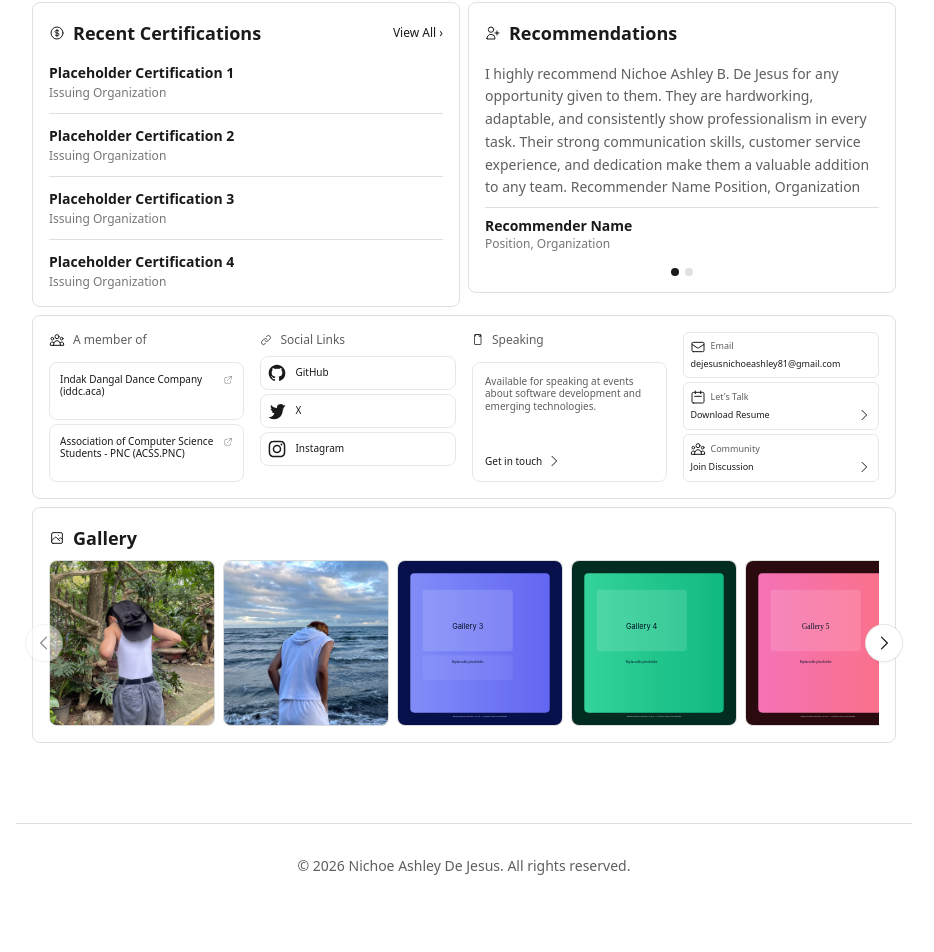
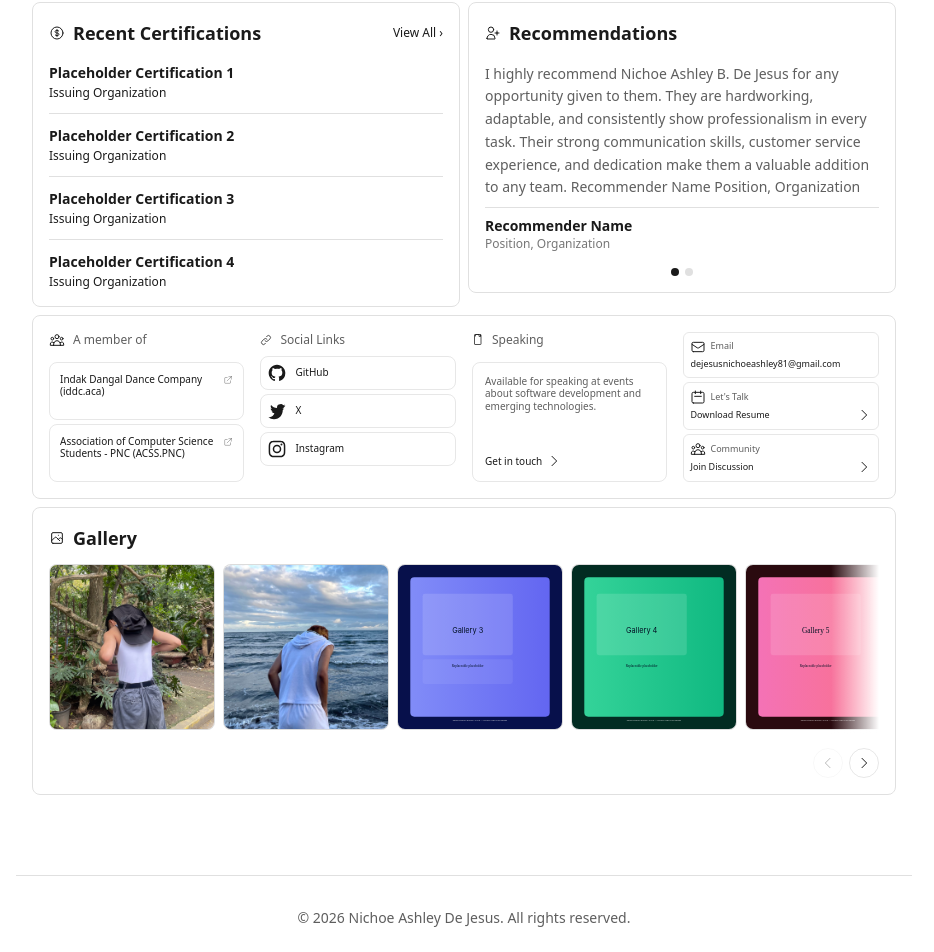
Before and after one commit to ashdejesus/portfolio, a Next.js app: page / in a window 1280 px wide. Shown: the part 1464-2416 px from the top of the page, without its empty margins (176-1110 px from the left). Before the commit the page ends 2372 px from the top, so only its background shows below. Built offline with nearby package versions, Linux system fonts and the light colour scheme; a web font is replaced by a local one.

Commit message:
feat: add Hero, RecentCertifications, About, Gallery, and Contact components with resume download API route and global styles.

```diff
--- a/app/globals.css
+++ b/app/globals.css
@@ -27,6 +27,15 @@
   font-display: swap;
   font-weight: 700;
 }
+/* Fallback for Open Runde — matches bryllim.com metric overrides to prevent layout shift */
+@font-face {
+  font-family: "__openRunde_Fallback_bc356b";
+  src: local("Arial");
+  ascent-override: 90.00%;
+  descent-override: 22.43%;
+  line-gap-override: 0.00%;
+  size-adjust: 107.64%;
+}
 
 @font-face {
   font-family: "__geistSans_1e4310";
@@ -34,12 +43,30 @@
   font-display: swap;
   font-weight: 100 900;
 }
+/* Fallback for Geist Sans */
+@font-face {
+  font-family: "__geistSans_Fallback_1e4310";
+  src: local("Arial");
+  ascent-override: 85.83%;
+  descent-override: 20.52%;
+  line-gap-override: 9.33%;
+  size-adjust: 107.19%;
+}
 
 @font-face {
   font-family: "__geistMono_c3aa02";
   src: url("https://bryllim.com/_next/static/media/463dafcda517f24f-s.p.woff") format("woff");
   font-display: swap;
   font-weight: 100 900;
+}
+/* Fallback for Geist Mono */
+@font-face {
+  font-family: "__geistMono_Fallback_c3aa02";
+  src: local("Arial");
+  ascent-override: 69.97%;
+  descent-override: 16.73%;
+  line-gap-override: 7.61%;
+  size-adjust: 131.49%;
 }
 
 
@@ -58,9 +85,9 @@
   --border-rgb: 224 224 224;
   --muted: #999999;
   --muted-rgb: 153 153 153;
-  --font-open-runde: "__openRunde_bc356b", "__openRunde_Fallback_bc356b";
-  --font-geist: "__geistSans_1e4310", "__geistSans_Fallback_1e4310";
-  --font-geist-mono: "__geistMono_c3aa02", "__geistMono_Fallback_c3aa02";
+  --font-open-runde: "__openRunde_bc356b", "__openRunde_Fallback_bc356b", ui-sans-serif, system-ui, sans-serif;
+  --font-geist: "__geistSans_1e4310", "__geistSans_Fallback_1e4310", ui-sans-serif, system-ui, sans-serif;
+  --font-geist-mono: "__geistMono_c3aa02", "__geistMono_Fallback_c3aa02", ui-monospace, monospace;
 }
 
 /* Dark theme variables when `.dark` class is present on <html> or <body> */
@@ -318,3 +345,8 @@ body {
   background: color-mix(in srgb, var(--primary) 18%, transparent);
   color: var(--foreground);
 }
+
+/* Hide scrollbar inside the gallery strip */
+[data-gallery-scroll]::-webkit-scrollbar {
+  display: none;
+}
--- a/components/About.tsx
+++ b/components/About.tsx
@@ -11,7 +11,7 @@ export default function About() {
         </svg>
         <h2 className="text-lg font-bold">About</h2>
       </div>
-      <p className="text-sm text-foreground/70 leading-relaxed">
+      <p className="text-sm text-foreground font-medium leading-relaxed">
         I&apos;m a Computer Science student with experience in customer service, technical support, graphic design, and organizational leadership. I work on projects involving software development, digital publication materials, and community-based initiatives while continuously improving my skills in programming and technology.
 
         <br /><br />
--- a/components/Contact.tsx
+++ b/components/Contact.tsx
@@ -97,7 +97,7 @@ export default function Contact() {
               </div>
               <p className="text-[9px] font-medium text-foreground group-hover:text-foreground transition-colors">dejesusnichoeashley81@gmail.com</p>
             </a>
-            <a download className="group p-1.5 rounded-md border border-foreground/10 hover:bg-foreground/5 transition-all duration-200 hover:-translate-y-0.5 block" href="/resume.pdf">
+            <a download className="group p-1.5 rounded-md border border-foreground/10 hover:bg-foreground/5 transition-all duration-200 hover:-translate-y-0.5 block" href="/api/resume">
               <div className="flex items-center gap-1 mb-0.5">
                 <svg className="w-4 h-4" fill="none" stroke="currentColor" viewBox="0 0 24 24">
                   <path strokeLinecap="round" strokeLinejoin="round" strokeWidth={1.5} d="M8 7V3m8 4V3m-9 8h10M5 21h14a2 2 0 002-2V7a2 2 0 00-2-2H5a2 2 0 00-2 2v12a2 2 0 002 2z"></path>
--- a/components/Gallery.tsx
+++ b/components/Gallery.tsx
@@ -1,6 +1,6 @@
 "use client";
 
-import React, { useState } from "react";
+import React, { useRef, useState, useCallback } from "react";
 import Image from "next/image";
 
 const images = [
@@ -22,59 +22,107 @@ const images = [
 ];
 
 export default function Gallery() {
-  const [currentIndex, setCurrentIndex] = useState(0);
+  const scrollRef = useRef<HTMLDivElement>(null);
+  const [atStart, setAtStart] = useState(true);
+  const [atEnd, setAtEnd] = useState(false);
 
-  const prevSlide = () => {
-    setCurrentIndex((prev) => (prev === 0 ? images.length - 1 : prev - 1));
-  };
+  const updateArrows = useCallback(() => {
+    const el = scrollRef.current;
+    if (!el) return;
+    setAtStart(el.scrollLeft <= 4);
+    setAtEnd(el.scrollLeft >= el.scrollWidth - el.clientWidth - 4);
+  }, []);
 
-  const nextSlide = () => {
-    setCurrentIndex((prev) => (prev === images.length - 1 ? 0 : prev + 1));
+  const scroll = (dir: "prev" | "next") => {
+    const el = scrollRef.current;
+    if (!el) return;
+    // scroll by one item width + gap (gap-2 = 8px)
+    const item = el.querySelector("div[data-gallery-item]") as HTMLElement | null;
+    const amount = item ? item.offsetWidth + 8 : 200;
+    el.scrollBy({ left: dir === "next" ? amount : -amount, behavior: "smooth" });
   };
 
   return (
-    <div className="bento-card p-4 col-span-1 md:col-span-6 space-y-2 group">
+    <div className="bento-card p-4 col-span-1 md:col-span-6 space-y-3 group">
+      {/* Header */}
       <div className="flex items-center gap-2">
         <svg className="w-4 h-4" fill="none" stroke="currentColor" viewBox="0 0 24 24">
-          <path strokeLinecap="round" strokeLinejoin="round" strokeWidth={1.5} d="M4 16l4.586-4.586a2 2 0 012.828 0L16 16m-2-2l1.586-1.586a2 2 0 012.828 0L20 14m-6-6h.01M6 20h12a2 2 0 002-2V6a2 2 0 00-2-2H6a2 2 0 00-2 2v12a2 2 0 002 2z"></path>
+          <path strokeLinecap="round" strokeLinejoin="round" strokeWidth={1.5} d="M4 16l4.586-4.586a2 2 0 012.828 0L16 16m-2-2l1.586-1.586a2 2 0 012.828 0L20 14m-6-6h.01M6 20h12a2 2 0 002-2V6a2 2 0 00-2-2H6a2 2 0 00-2 2v12a2 2 0 002 2z" />
         </svg>
         <h2 className="text-lg font-bold">Gallery</h2>
       </div>
 
+      {/* Scroll strip with edge fade masks */}
       <div className="relative">
-        <div className="relative overflow-hidden">
-          <div className="flex gap-2 transition-transform duration-500 ease-in-out" style={{ transform: `translateX(-${currentIndex * (100 / images.length)}%)` }}>
+        {/* Left fade edge */}
+        <div
+          className="pointer-events-none absolute left-0 top-0 h-full w-12 z-10 transition-opacity duration-200"
+          style={{
+            background: "linear-gradient(to right, var(--background), transparent)",
+            opacity: atStart ? 0 : 1,
+          }}
+        />
+        {/* Right fade edge */}
+        <div
+          className="pointer-events-none absolute right-0 top-0 h-full w-12 z-10 transition-opacity duration-200"
+          style={{
+            background: "linear-gradient(to left, var(--background), transparent)",
+            opacity: atEnd ? 0 : 1,
+          }}
+        />
+
+        {/* Scroll container */}
+        <div
+          ref={scrollRef}
+          onScroll={updateArrows}
+          data-gallery-scroll
+          className="flex gap-2 overflow-x-auto pb-1"
+          style={{
+            scrollSnapType: "x mandatory",
+            scrollbarWidth: "none",
+            msOverflowStyle: "none",
+            WebkitOverflowScrolling: "touch",
+          }}
+        >
           {images.map((img, idx) => (
-              <div key={idx} className="relative flex-shrink-0 aspect-square overflow-hidden rounded-lg bg-foreground/5 border border-foreground/10 hover:border-foreground/20 transition-all duration-200 hover:-translate-y-0.5 group/image w-full sm:w-1/2 md:w-1/3 lg:w-1/5">
+            <div
+              key={idx}
+              data-gallery-item
+              className="relative flex-shrink-0 aspect-square overflow-hidden rounded-lg bg-foreground/5 border border-foreground/10 hover:border-foreground/20 transition-all duration-200 hover:-translate-y-0.5 group/image"
+              style={{ scrollSnapAlign: "start", width: "clamp(140px, 20%, 200px)" }}
+            >
               <Image
                 alt={`Gallery image ${idx + 1}`}
                 src={img}
                 fill
-                  className="object-cover transition-transform duration-200 group-hover/image:scale-105"
-                  sizes="(max-width: 640px) 100vw, (max-width: 768px) 50vw, (max-width: 1024px) 33vw, 20vw"
+                className="object-cover transition-transform duration-300 group-hover/image:scale-105"
+                sizes="(max-width: 640px) 140px, 200px"
               />
             </div>
           ))}
         </div>
       </div>
 
+      {/* Arrow controls */}
+      <div className="flex items-center justify-end gap-1.5 pt-0.5">
         <button
-          onClick={prevSlide}
-          className={`absolute left-0 top-1/2 -translate-y-1/2 -translate-x-2 sm:-translate-x-4 md:-translate-x-6 z-10 p-2 rounded-full bg-background border border-foreground/10 hover:border-foreground/20 hover:bg-foreground/5 transition-all duration-200 hover:scale-110 shadow-sm ${currentIndex === 0 ? 'opacity-50' : 'opacity-100'}`}
-          aria-label="Previous image"
+          onClick={() => scroll("prev")}
+          disabled={atStart}
+          className="p-1.5 rounded-full border border-foreground/10 hover:border-foreground/20 hover:bg-foreground/5 transition-all duration-200 disabled:opacity-30 disabled:cursor-not-allowed hover:scale-110"
+          aria-label="Previous images"
         >
-          <svg className="w-5 h-5" fill="none" stroke="currentColor" viewBox="0 0 24 24">
-            <path strokeLinecap="round" strokeLinejoin="round" strokeWidth={1.5} d="M15 19l-7-7 7-7"></path>
+          <svg className="w-4 h-4" fill="none" stroke="currentColor" viewBox="0 0 24 24">
+            <path strokeLinecap="round" strokeLinejoin="round" strokeWidth={1.5} d="M15 19l-7-7 7-7" />
           </svg>
         </button>
-
         <button
-          onClick={nextSlide}
-          className="absolute right-0 top-1/2 -translate-y-1/2 translate-x-2 sm:translate-x-4 md:translate-x-6 z-10 p-2 rounded-full bg-background border border-foreground/10 hover:border-foreground/20 hover:bg-foreground/5 transition-all duration-200 hover:scale-110 shadow-sm"
-          aria-label="Next image"
+          onClick={() => scroll("next")}
+          disabled={atEnd}
+          className="p-1.5 rounded-full border border-foreground/10 hover:border-foreground/20 hover:bg-foreground/5 transition-all duration-200 disabled:opacity-30 disabled:cursor-not-allowed hover:scale-110"
+          aria-label="Next images"
         >
-          <svg className="w-5 h-5" fill="none" stroke="currentColor" viewBox="0 0 24 24">
-            <path strokeLinecap="round" strokeLinejoin="round" strokeWidth={1.5} d="M9 5l7 7-7 7"></path>
+          <svg className="w-4 h-4" fill="none" stroke="currentColor" viewBox="0 0 24 24">
+            <path strokeLinecap="round" strokeLinejoin="round" strokeWidth={1.5} d="M9 5l7 7-7 7" />
           </svg>
         </button>
       </div>
--- a/components/RecentCertifications.tsx
+++ b/components/RecentCertifications.tsx
@@ -21,7 +21,7 @@ export default function RecentCertifications() {
         {certificationsData.map((cert, idx) => (
           <div key={idx} className="pb-3 border-b border-border last:border-b-0 last:pb-0">
             <p className="font-semibold text-foreground text-sm">{cert.title}</p>
-            <p className="text-foreground/60 text-xs mt-0.5">{cert.org}</p>
+            <p className="text-foreground font-medium text-xs mt-0.5">{cert.org}</p>
           </div>
         ))}
       </div>
```
Also changed, not shown: app/api/resume/route.ts (added, +91 -0 lines), components/Hero.tsx (+4 -4 lines), 1 other file (tests, documents, lock files or other folders). Lines whose indentation alone changed are shown as unchanged.
